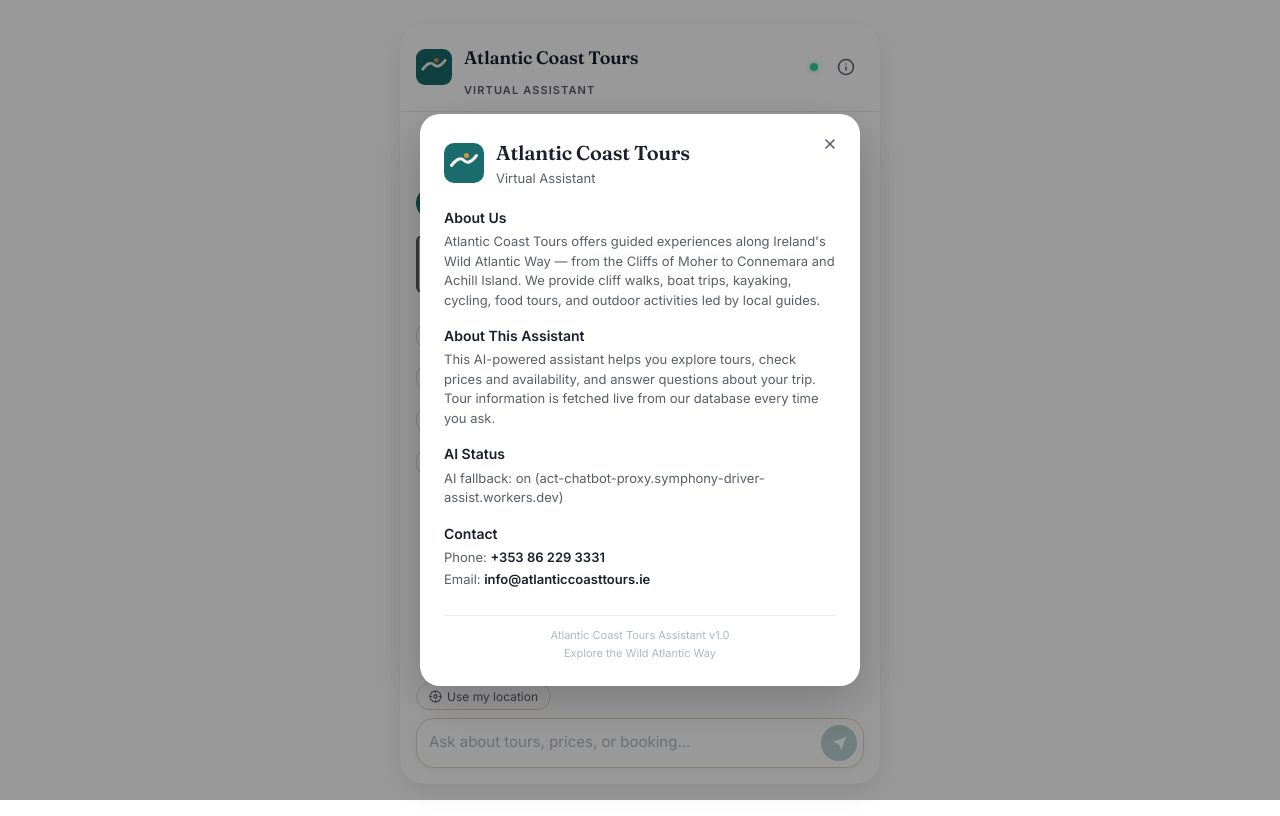
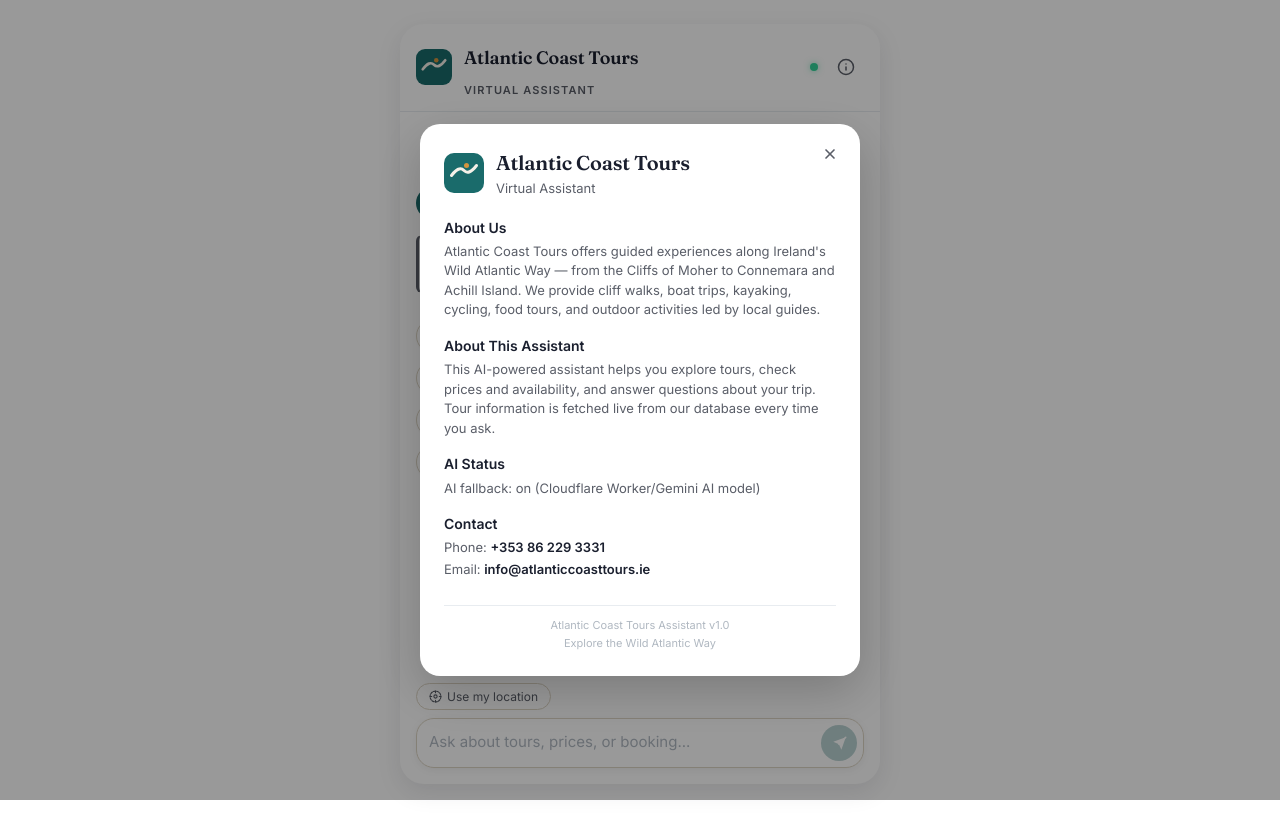
Before and after one commit to aklag3-dev/atlantic-coast-tours-chatbot, a plain HTML site: page index.html in a window 1280 px wide. Both pictures are taken after a click on the button 846 px from the left and 67 px from the top of the page. Drawn offline with Linux system fonts and the light colour scheme.

Commit message:
White background, update AI status label

```diff
--- a/css/styles.css
+++ b/css/styles.css
@@ -2,8 +2,8 @@
   --ink: #1A1F2E;
   --ink-2: #3D4250;
   --muted: #5A5E68;
-  --surface: #F5F0E8;
-  --surface-2: #EBE4D6;
+  --surface: #FFFFFF;
+  --surface-2: #F3F4F6;
   --border: #DDD5C5;
   --primary: #1A6B6B;
   --primary-dark: #145555;
--- a/js/gemini.js
+++ b/js/gemini.js
@@ -16,8 +16,8 @@ window.ACTGemini = (function () {
   function statusLabel() {
     if (!PROXY_URL) return 'AI fallback: off (rule-based only)';
     try {
-      var u = new URL(PROXY_URL);
-      return 'AI fallback: on (' + u.host + ')';
+      new URL(PROXY_URL);
+      return 'AI fallback: on (Cloudflare Worker/Gemini AI model)';
     } catch (e) {
       return 'AI fallback: misconfigured';
     }
```
